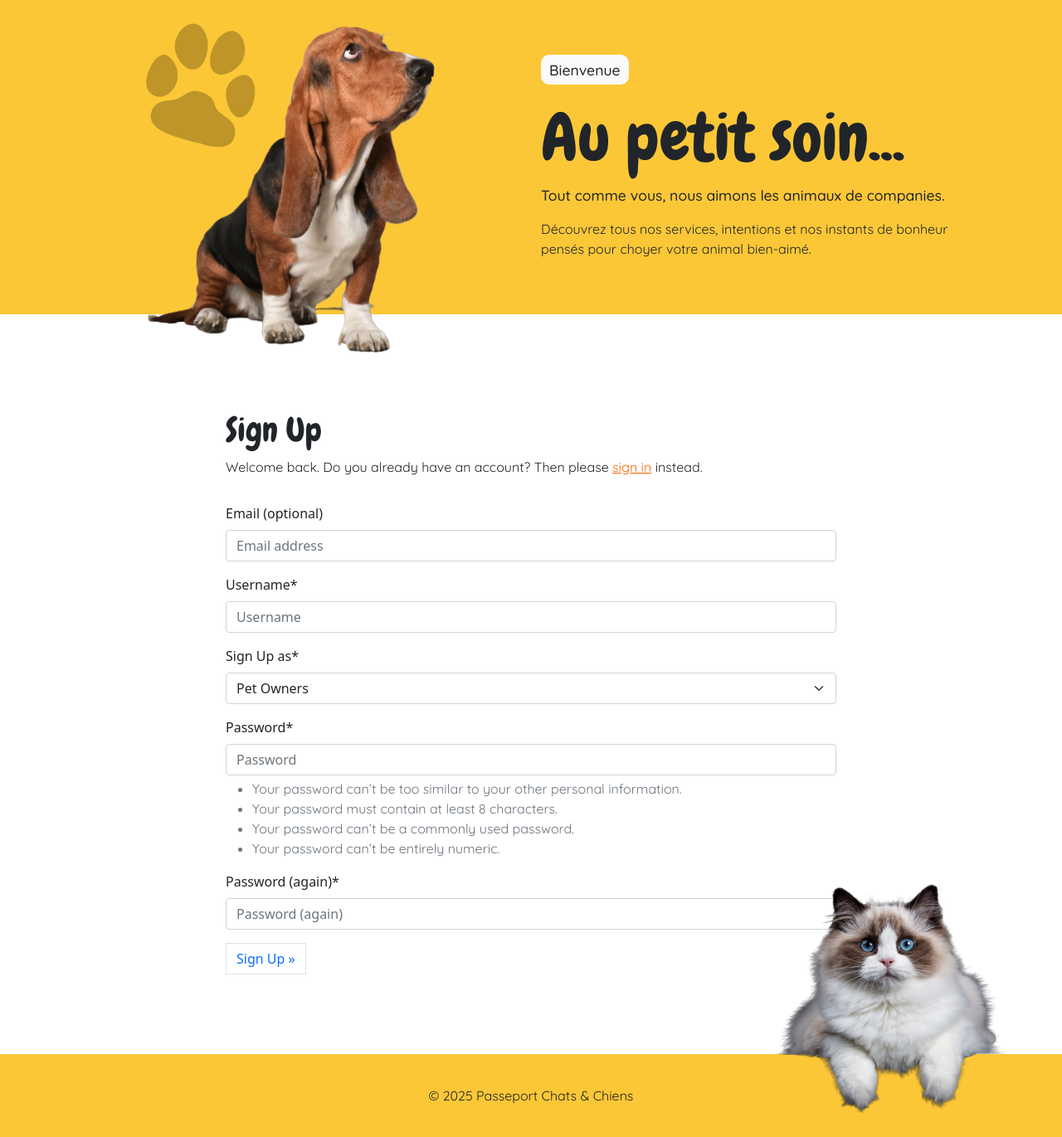
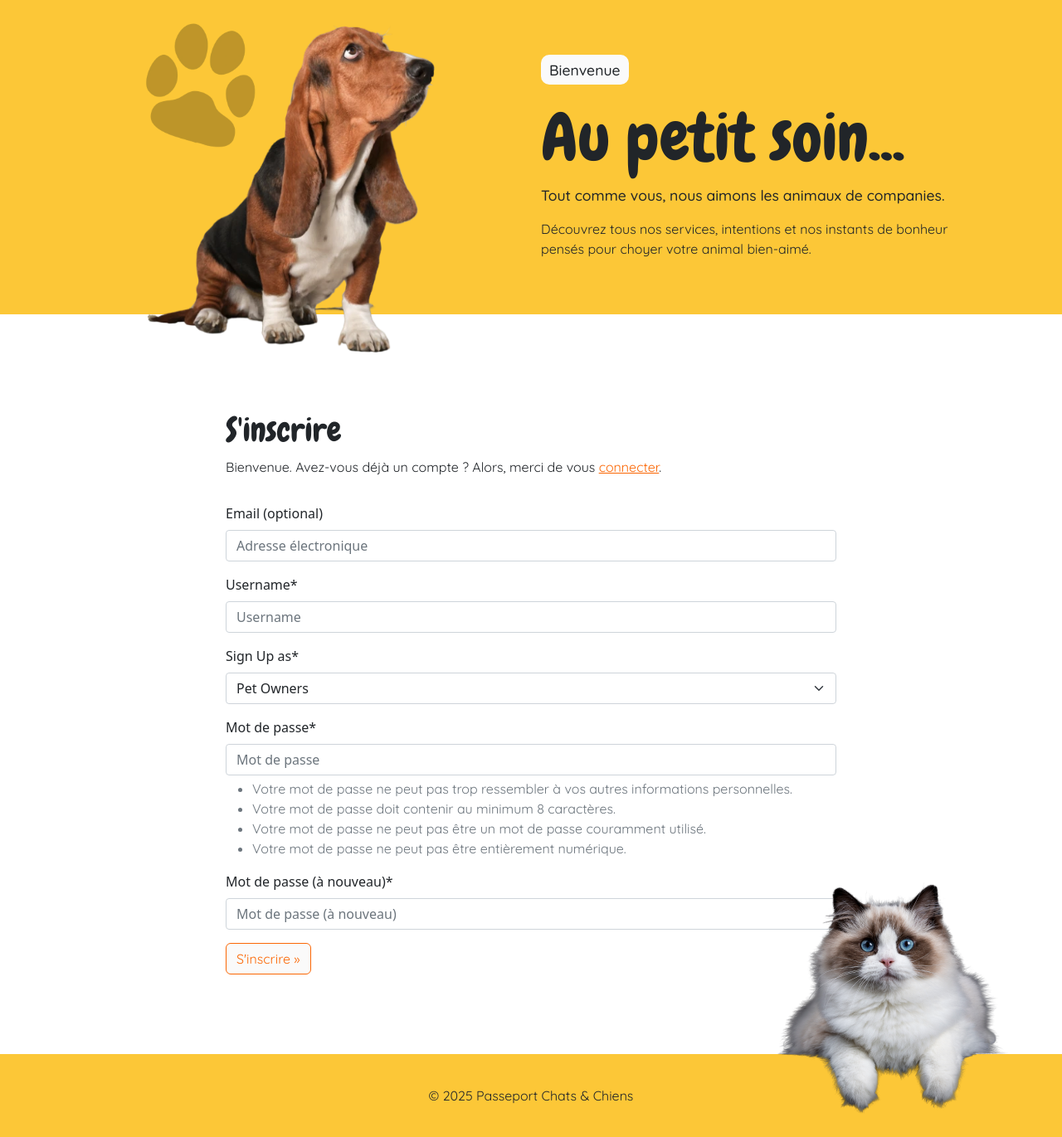
Before and after one commit to PhilippeItsMe/ci-passeport-chats-et-chiens-project5, a Django app: page /accounts/signup/ in a window 1280 px wide. Shown: the part 101-1472 px from the top of the page at 83% size. Run offline with Django 4.2, Linux system fonts and the light colour scheme; some libraries are stand-ins or nearby versions.

Commit message:
Translate in Frenche Sign in , up and out templates

```diff
--- a/my_project/settings.py
+++ b/my_project/settings.py
@@ -104,7 +104,7 @@ ACCOUNT_EMAIL_VERIFICATION = 'none'
 
 ACCOUNT_SIGNUP_FORM_CLASS = 'pet_businesses.forms.CustomSignupForm'
 
-LANGUAGE_CODE = 'en-us'
+LANGUAGE_CODE = 'fr'
 
 TIME_ZONE = 'UTC'
 
--- a/pet_businesses/forms.py
+++ b/pet_businesses/forms.py
@@ -52,23 +52,23 @@ class PetBusinessForm(forms.ModelForm):
             'description': forms.Textarea(attrs={'class': 'form-control'}),
         }
         labels = {
-            'firm': 'Compagny Name',
-            'slug': 'Page url (auto-filled)',
-            'street': 'Street',
-            'number': 'Number',
-            'npa': 'Postal Code',
-            'locality': 'City',
-            'phone': 'Phone Number',
-            'email': 'Email Address',
-            'website': 'Website (https://...)',
-            'featured_image': "Illustration",
-            'linkedin': 'LinkedIn Profile (https://...)',
-            'facebook': 'Facebook Page (https://...)',
-            'instagram': 'Instagram Profile (https://...)',
-            'tiktok': 'TikTok Profile (https://...)',
-            'business_pet_type': 'Pet Types Served',
-            'business_service_type': 'Services Offered',
-            'description': 'Services Description',
+            'firm': 'Votre entreprise ',
+            'slug': 'Url de votre page (remplie automatiquement) ',
+            'street': 'Rue ',
+            'number': 'N° ',
+            'npa': 'Code postale ',
+            'locality': 'Localité ',
+            'phone': 'Téléphone ',
+            'email': 'Email ',
+            'website': 'Website (https://...) ',
+            'featured_image': "Illustration ",
+            'linkedin': 'Page LinkedIn (https://...) ',
+            'facebook': 'Page Facebook (https://...) ',
+            'instagram': 'Page Instagram (https://...) ',
+            'tiktok': 'Page TikTok (https://...) ',
+            'business_pet_type': 'Animaux servis ',
+            'business_service_type': 'Types de services offerts ',
+            'description': 'Description ',
         }
 
 
--- a/templates/account/logout.html
+++ b/templates/account/logout.html
@@ -8,9 +8,9 @@
 <div class="container">
   <div class="row">
     <div class="col-md-8 mt-3 offset-md-2">
-      <h3>{% trans "Sign Out" %}</h3>
+      <h3>Se déconnecter</h3>
 
-      <p>{% trans 'Are you sure you want to sign out?' %}</p>
+      <p>{% trans 'Êtes-vous sur de vouloir vous déconnecter?' %}</p>
     </div>
   </div>
   <div class="row">
@@ -21,7 +21,7 @@
         {% if redirect_field_value %}
         <input type="hidden" name="{{ redirect_field_name }}" value="{{ redirect_field_value }}" />
         {% endif %}
-        <button class="page-link" type="submit">{% trans 'Sign Out &raquo' %}</button>
+        <button class="submit-btn" type="submit">{% trans 'Se déconnecter &raquo' %}</button>
       </form>
     </div>
   </div>
--- a/templates/account/signup.html
+++ b/templates/account/signup.html
@@ -9,13 +9,12 @@
 <div class="container">
   <div class="row">
     <div class="col-md-8 mt-3 offset-md-2">
-      <h3>{% trans "Sign Up" %}</h3>
+      <h3>S'inscrire</h3>
 
       <p>{% blocktrans %}
-        Welcome back.
-        Do you already have an account? Then please
-        <a class="link" href="{{ login_url }}">sign in</a>
-        instead.
+        Bienvenue.
+        Avez-vous déjà un compte ? Alors, merci de vous
+        <a class="link" href="{{ login_url }}">connecter</a>.
         {% endblocktrans %}</p>
     </div>
   </div>
@@ -27,8 +26,8 @@
         {% if redirect_field_value %}
         <input type="hidden" name="{{ redirect_field_name }}" value="{{ redirect_field_value }}" />
         {% endif %}
-        <button class="page-link" type="submit">
-          {% trans "Sign Up" %} &raquo;</button>
+        <button class="submit-btn" type="submit">
+          {% trans "S'inscrire" %} &raquo;</button>
       </form>
     </div>
   </div>
```
Also changed, not shown: templates/account/login.html (+6 -6 lines).
